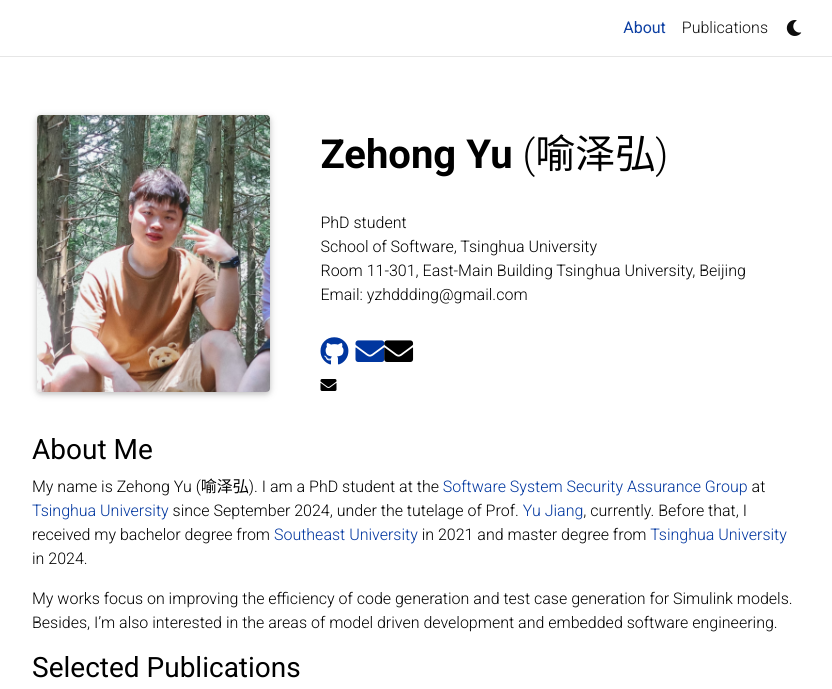
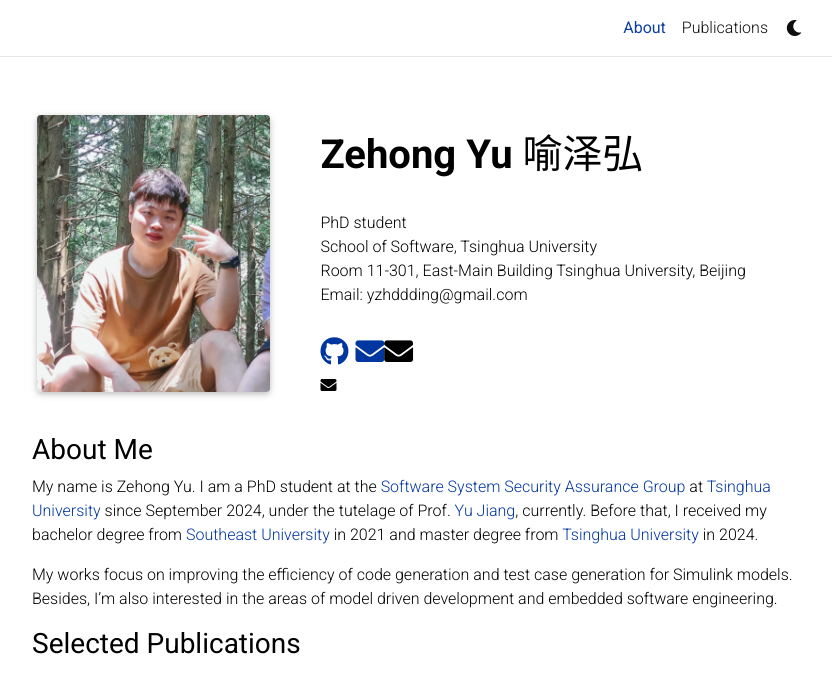
Before and after one commit to YzhDDDing/yzhddding.github.io, a Jekyll site: the page built from _pages/about.md, in a window 1280 px wide, cut to the strip 0-689 px from the top of the page. Shown: the whole strip, without its empty margins (223-1055 px from the left). Built offline with Jekyll 4.4.1, drawn with Linux system fonts in a browser that asks for light colours; full-size pictures stand in for the smaller copies a plugin makes; emoji names are drawn with the system emoji font; comment, search, counter and statistics services are not loaded; a style sheet for code colours, icons or effects is not loaded.

```diff
--- a/_layouts/about.html
+++ b/_layouts/about.html
@@ -37,7 +37,7 @@
               <h1 class="name">
                 {% if site.title == "blank" -%}<span class="font-weight-bold"> {{ site.first_name }}
                   {{ site.last_name }} </span>
-                <span>(喻泽弘)</span>
+                <span class="font-family: KaiTi"> 喻泽弘 </span>
                 {%- else -%}{{ site.title }}{%- endif %}
               </h1>
               <br>
--- a/_pages/about.md
+++ b/_pages/about.md
@@ -22,6 +22,6 @@
 social: true  # includes social icons at the bottom of the page
 ---
 
-My name is Zehong Yu (喻泽弘). I am a PhD student at the [Software System Security Assurance Group](http://wingtecher.com/) at [Tsinghua University](https://www.tsinghua.edu.cn/en/) since September 2024, under the tutelage of Prof. [Yu Jiang](https://sites.google.com/site/jiangyu198964/home), currently. Before that, I received my bachelor degree from [Southeast University](https://www.seu.edu.cn/) in 2021 and master degree from [Tsinghua University](https://www.tsinghua.edu.cn/en/) in 2024.
+My name is Zehong Yu. I am a PhD student at the [Software System Security Assurance Group](http://wingtecher.com/) at [Tsinghua University](https://www.tsinghua.edu.cn/en/) since September 2024, under the tutelage of Prof. [Yu Jiang](https://sites.google.com/site/jiangyu198964/home), currently. Before that, I received my bachelor degree from [Southeast University](https://www.seu.edu.cn/) in 2021 and master degree from [Tsinghua University](https://www.tsinghua.edu.cn/en/) in 2024.
 
 My works focus on improving the efficiency of code generation and test case generation for Simulink models. Besides, I'm also interested in the areas of model driven development and embedded software engineering.
```
